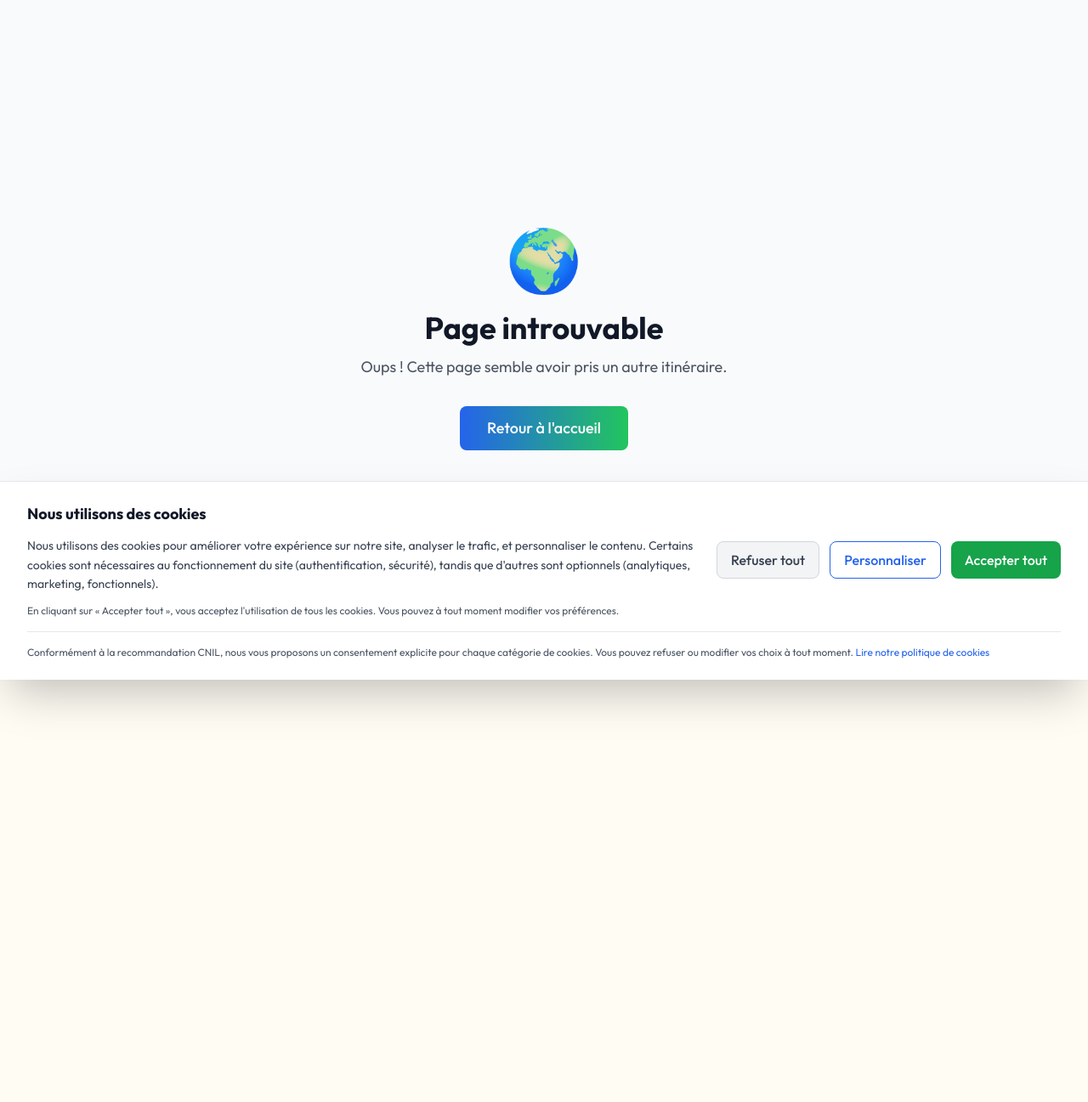
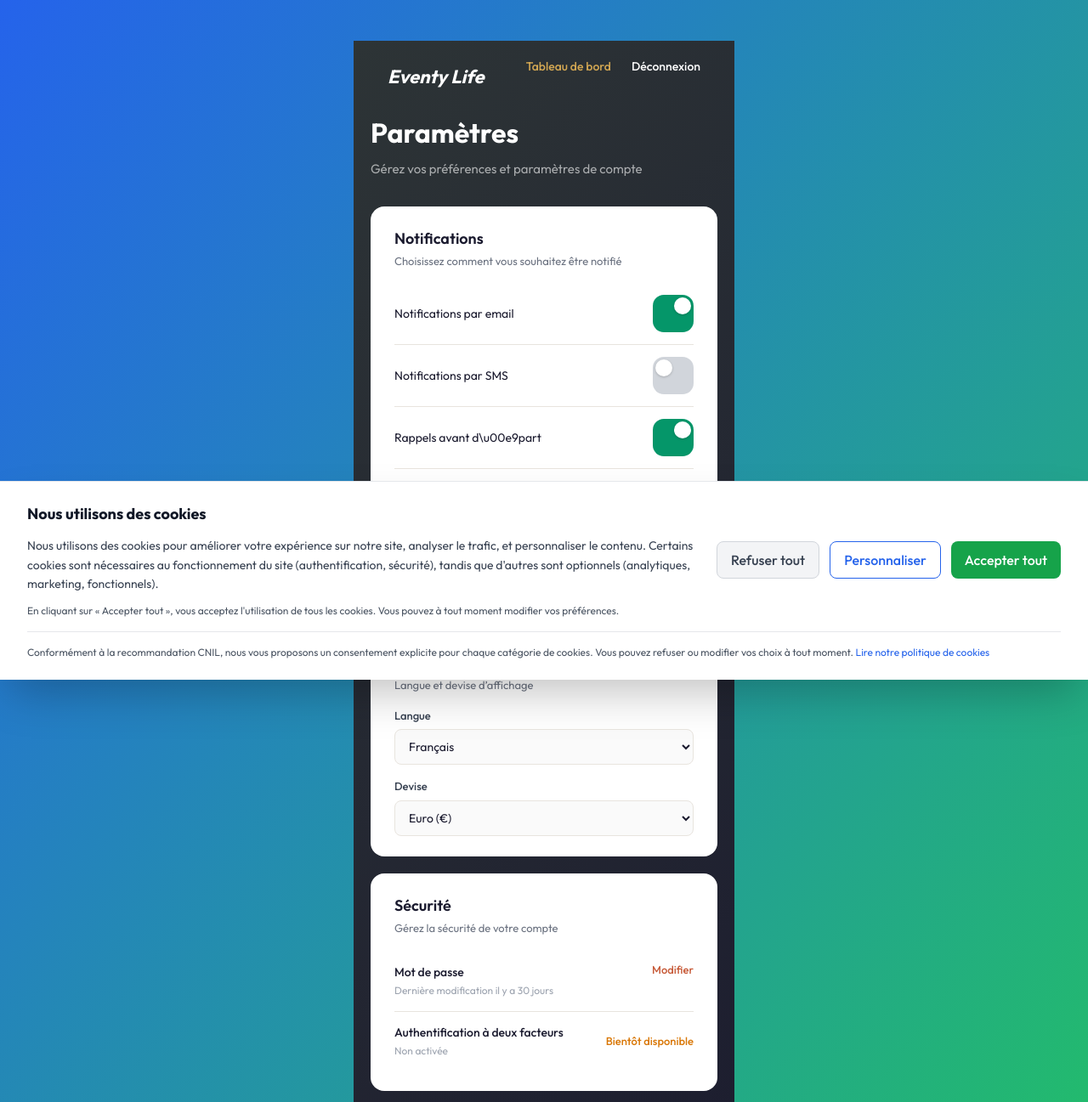
Before and after one commit to eventylife-hub/Eventylife, a Next.js app: page /parametres in a window 1280 px wide. Before the commit this address had no page. Shown: the top 1297 px of the page at 85% size. Before the commit the page ends 800 px from the top, so only its background shows below. Built offline with nearby package versions, Linux system fonts and the light colour scheme.

Commit message:
feat: add parametres page

```diff
--- /dev/null
+++ b/app/(auth)/parametres/page.tsx
@@ -0,0 +1,134 @@
+'use client';
+import { useState } from 'react';
+
+export default function ParametresPage() {
+  const [notifEmail, setNotifEmail] = useState(true);
+  const [notifSms, setNotifSms] = useState(false);
+  const [newsletter, setNewsletter] = useState(true);
+  const [rappels, setRappels] = useState(true);
+  const [promos, setPromos] = useState(true);
+  const [langue, setLangue] = useState('fr');
+  const [devise, setDevise] = useState('eur');
+  const [saved, setSaved] = useState(false);
+
+  const handleSave = () => {
+    setSaved(true);
+    setTimeout(() => setSaved(false), 3000);
+  };
+
+  const Toggle = ({ value, onChange, label }: { value: boolean; onChange: (v: boolean) => void; label: string }) => (
+    <div style={{ display: 'flex', justifyContent: 'space-between', alignItems: 'center', padding: '14px 0', borderBottom: '1px solid #E8E4DE' }}>
+      <span style={{ color: '#1A1A2E', fontSize: 14 }}>{label}</span>
+      <button onClick={() => onChange(!value)} style={{ width: 48, height: 26, borderRadius: 13, border: 'none', background: value ? '#059669' : '#D1D5DB', cursor: 'pointer', position: 'relative', transition: 'background 0.2s' }}>
+        <span style={{ position: 'absolute', top: 3, left: value ? 25 : 3, width: 20, height: 20, borderRadius: '50%', background: '#FFFFFF', transition: 'left 0.2s', boxShadow: '0 1px 3px rgba(0,0,0,0.2)' }} />
+      </button>
+    </div>
+  );
+
+  return (
+    <div style={{ minHeight: '100vh', background: 'linear-gradient(135deg, #2D3436 0%, #1A1A2E 100%)' }}>
+      <nav style={{ display: 'flex', justifyContent: 'space-between', alignItems: 'center', padding: '20px 40px', maxWidth: 900, margin: '0 auto' }}>
+        <div style={{ color: '#FFFFFF', fontSize: 22, fontWeight: 700, fontStyle: 'italic' }}>Eventy Life</div>
+        <div style={{ display: 'flex', gap: 24 }}>
+          <a href="/tableau-de-bord" style={{ color: '#D4A853', textDecoration: 'none', fontSize: 14, fontWeight: 500 }}>Tableau de bord</a>
+          <a href="/connexion" style={{ color: '#FFFFFF', textDecoration: 'none', fontSize: 14, fontWeight: 500 }}>
+            {"D\u00e9connexion"}
+          </a>
+        </div>
+      </nav>
+
+      <div style={{ maxWidth: 600, margin: '0 auto', padding: '0 20px 60px' }}>
+        <h1 style={{ color: '#FFFFFF', fontSize: 32, fontWeight: 700, marginBottom: 8 }}>
+          {"Param\u00e8tres"}
+        </h1>
+        <p style={{ color: 'rgba(255,255,255,0.6)', fontSize: 15, marginBottom: 32 }}>
+          {"G\u00e9rez vos pr\u00e9f\u00e9rences et param\u00e8tres de compte"}
+        </p>
+
+        {saved && (
+          <div style={{ background: '#ECFDF5', border: '1px solid #059669', borderRadius: 10, padding: '12px 16px', marginBottom: 20, color: '#059669', fontSize: 14, fontWeight: 500 }}>
+            {"Param\u00e8tres sauvegard\u00e9s avec succ\u00e8s !"}
+          </div>
+        )}
+
+        <div style={{ background: '#FFFFFF', borderRadius: 16, padding: '24px 28px', marginBottom: 20 }}>
+          <h2 style={{ color: '#1A1A2E', fontSize: 18, fontWeight: 600, marginBottom: 4, marginTop: 0 }}>Notifications</h2>
+          <p style={{ color: '#6B7280', fontSize: 13, marginBottom: 16, marginTop: 0 }}>
+            {"Choisissez comment vous souhaitez \u00eatre notifi\u00e9"}
+          </p>
+          <Toggle value={notifEmail} onChange={setNotifEmail} label="Notifications par email" />
+          <Toggle value={notifSms} onChange={setNotifSms} label="Notifications par SMS" />
+          <Toggle value={rappels} onChange={setRappels} label="Rappels avant d\u00e9part" />
+          <Toggle value={promos} onChange={setPromos} label="Offres promotionnelles" />
+          <Toggle value={newsletter} onChange={setNewsletter} label="Newsletter Eventy Life" />
+        </div>
+
+        <div style={{ background: '#FFFFFF', borderRadius: 16, padding: '24px 28px', marginBottom: 20 }}>
+          <h2 style={{ color: '#1A1A2E', fontSize: 18, fontWeight: 600, marginBottom: 4, marginTop: 0 }}>
+            {"Pr\u00e9f\u00e9rences r\u00e9gionales"}
+          </h2>
+          <p style={{ color: '#6B7280', fontSize: 13, marginBottom: 16, marginTop: 0 }}>
+            {"Langue et devise d\u2019affichage"}
+          </p>
+          <div style={{ marginBottom: 16 }}>
+            <label style={{ display: 'block', color: '#374151', fontSize: 13, fontWeight: 500, marginBottom: 6 }}>Langue</label>
+            <select value={langue} onChange={e => setLangue(e.target.value)} style={{ width: '100%', padding: '10px 12px', borderRadius: 8, border: '1px solid #E8E4DE', fontSize: 14, color: '#1A1A2E', background: '#FAFAFA' }}>
+              <option value="fr">{"Fran\u00e7ais"}</option>
+              <option value="en">English</option>
+              <option value="es">{"Espa\u00f1ol"}</option>
+            </select>
+          </div>
+          <div>
+            <label style={{ display: 'block', color: '#374151', fontSize: 13, fontWeight: 500, marginBottom: 6 }}>Devise</label>
+            <select value={devise} onChange={e => setDevise(e.target.value)} style={{ width: '100%', padding: '10px 12px', borderRadius: 8, border: '1px solid #E8E4DE', fontSize: 14, color: '#1A1A2E', background: '#FAFAFA' }}>
+              <option value="eur">{"Euro (\u20ac)"}</option>
+              <option value="gbp">{"Livre sterling (\u00a3)"}</option>
+              <option value="chf">{"Franc suisse (CHF)"}</option>
+            </select>
+          </div>
+        </div>
+
+        <div style={{ background: '#FFFFFF', borderRadius: 16, padding: '24px 28px', marginBottom: 20 }}>
+          <h2 style={{ color: '#1A1A2E', fontSize: 18, fontWeight: 600, marginBottom: 4, marginTop: 0 }}>
+            {"S\u00e9curit\u00e9"}
+          </h2>
+          <p style={{ color: '#6B7280', fontSize: 13, marginBottom: 16, marginTop: 0 }}>
+            {"G\u00e9rez la s\u00e9curit\u00e9 de votre compte"}
+          </p>
+          <div style={{ display: 'flex', justifyContent: 'space-between', alignItems: 'center', padding: '14px 0', borderBottom: '1px solid #E8E4DE' }}>
+            <div>
+              <div style={{ color: '#1A1A2E', fontSize: 14, fontWeight: 500 }}>Mot de passe</div>
+              <div style={{ color: '#9CA3AF', fontSize: 12, marginTop: 2 }}>{"Derni\u00e8re modification il y a 30 jours"}</div>
+            </div>
+            <a href="/profil" style={{ color: '#C75B39', fontSize: 13, fontWeight: 500, textDecoration: 'none' }}>Modifier</a>
+          </div>
+          <div style={{ display: 'flex', justifyContent: 'space-between', alignItems: 'center', padding: '14px 0' }}>
+            <div>
+              <div style={{ color: '#1A1A2E', fontSize: 14, fontWeight: 500 }}>{"Authentification \u00e0 deux facteurs"}</div>
+              <div style={{ color: '#9CA3AF', fontSize: 12, marginTop: 2 }}>{"Non activ\u00e9e"}</div>
+            </div>
+            <span style={{ color: '#D97706', fontSize: 13, fontWeight: 500 }}>{"Bient\u00f4t disponible"}</span>
+          </div>
+        </div>
+
+        <div style={{ background: '#FFFFFF', borderRadius: 16, padding: '24px 28px', marginBottom: 32 }}>
+          <h2 style={{ color: '#DC2626', fontSize: 18, fontWeight: 600, marginBottom: 4, marginTop: 0 }}>Zone de danger</h2>
+          <p style={{ color: '#6B7280', fontSize: 13, marginBottom: 16, marginTop: 0 }}>Actions irr\u00e9versibles</p>
+          <div style={{ display: 'flex', justifyContent: 'space-between', alignItems: 'center', padding: '14px 0' }}>
+            <div>
+              <div style={{ color: '#1A1A2E', fontSize: 14, fontWeight: 500 }}>Supprimer mon compte</div>
+              <div style={{ color: '#9CA3AF', fontSize: 12, marginTop: 2 }}>{"Cette action est d\u00e9finitive"}</div>
+            </div>
+            <button style={{ background: 'none', border: '1px solid #DC2626', color: '#DC2626', borderRadius: 8, padding: '8px 16px', fontSize: 13, cursor: 'pointer', fontWeight: 500 }}>
+              Supprimer
+            </button>
+          </div>
+        </div>
+
+        <button onClick={handleSave} style={{ width: '100%', padding: '14px', background: '#C75B39', color: '#FFFFFF', border: 'none', borderRadius: 10, fontSize: 15, fontWeight: 600, cursor: 'pointer' }}>
+          {"Sauvegarder les param\u00e8tres"}
+        </button>
+      </div>
+    </div>
+  );
+}
```
